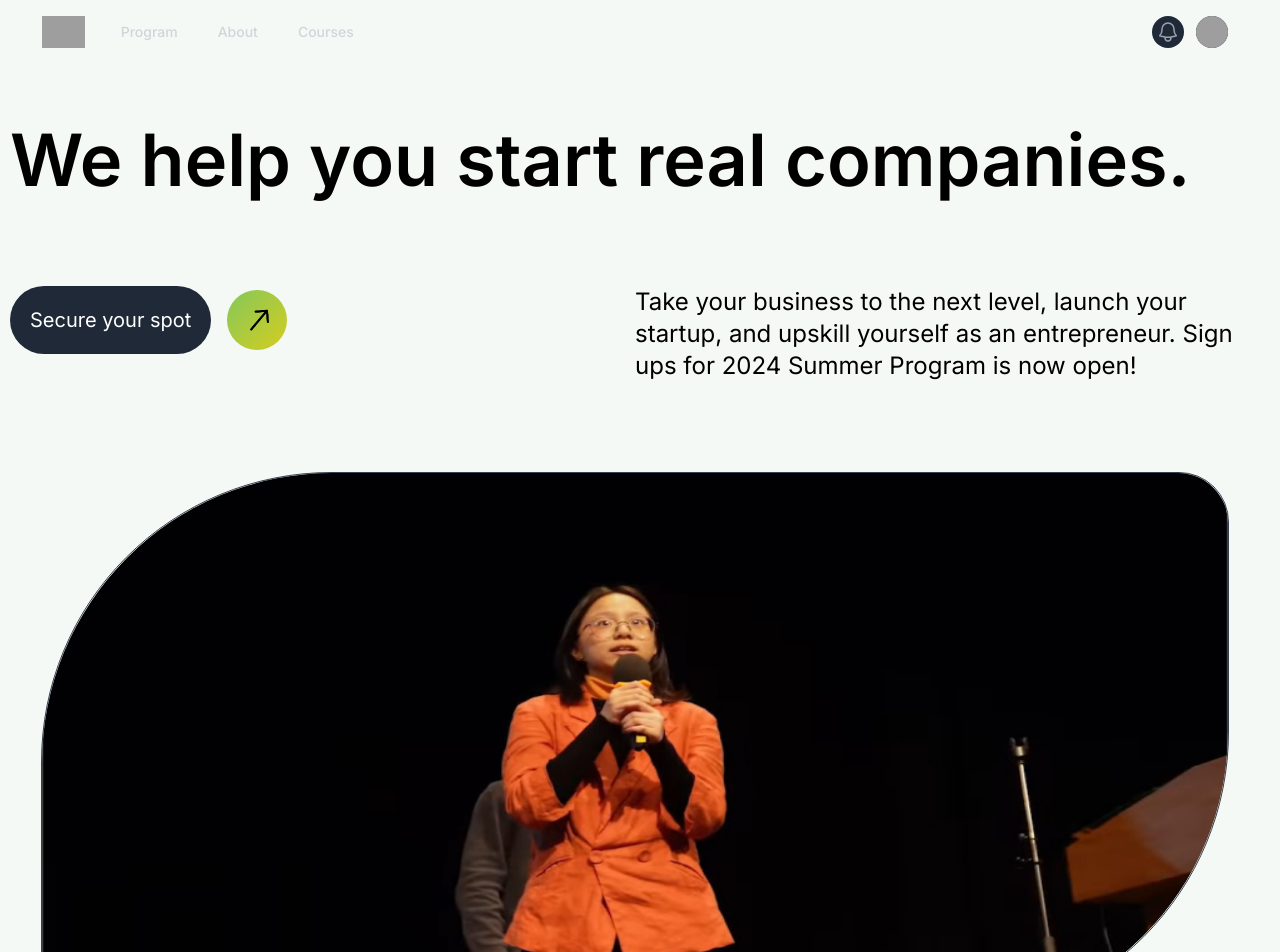
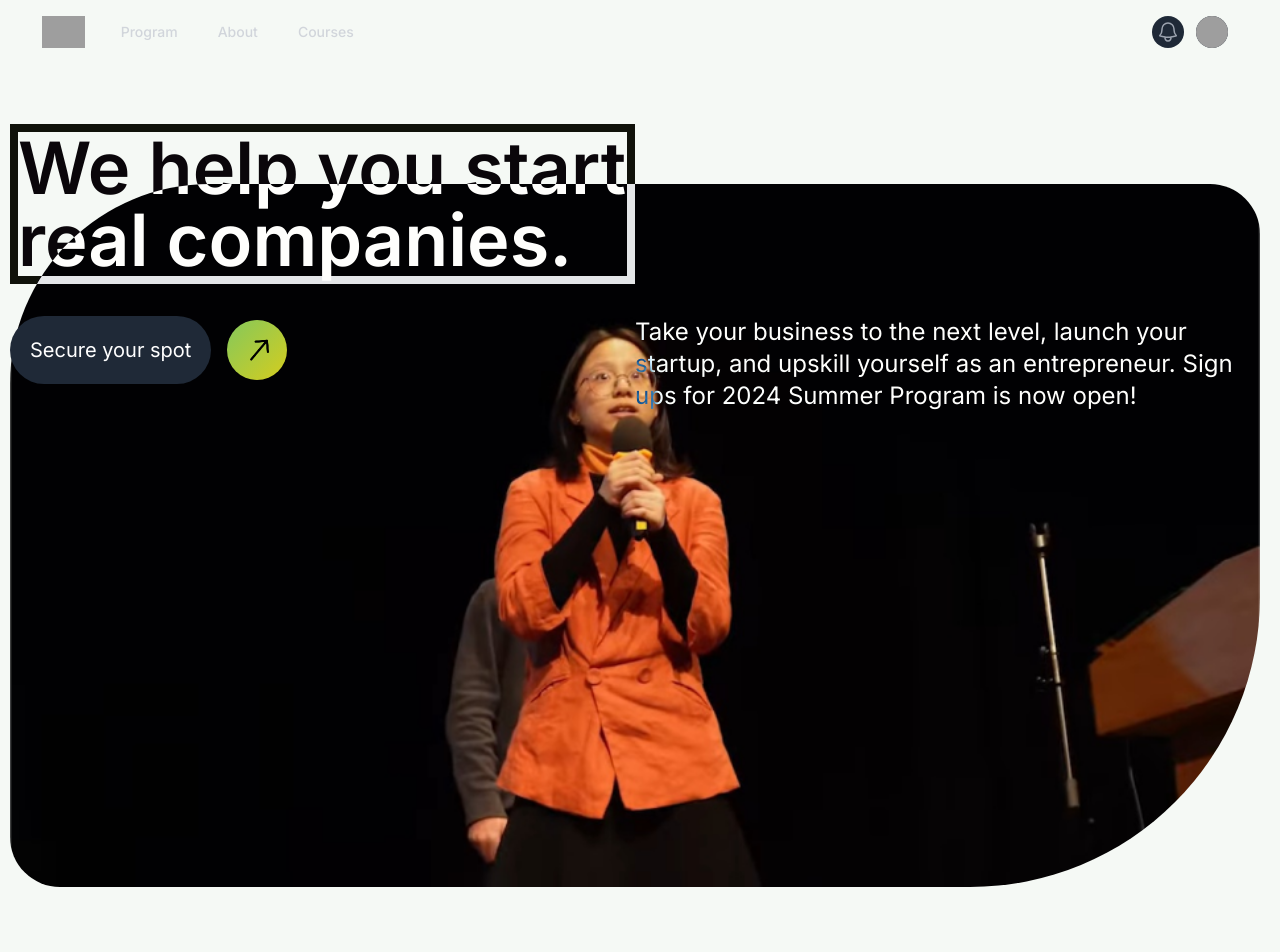
Before and after one commit to Danobentey/hellonext, a Next.js app: page / in a window 1280 px wide. Shown: the top 952 px of the page. Built offline with nearby package versions, Linux system fonts and the light colour scheme; grey boxes are pictures that could not be loaded.

Commit message:
updated header and footer designs

```diff
--- a/src/app/components/Footer.tsx
+++ b/src/app/components/Footer.tsx
@@ -57,8 +57,8 @@ const Footer = () => {
               aria-current={item.current() ? "page" : undefined}
               className={classNames(
                 item.current()
-                  ? " underline text-[30px] m-[20px] text-white"
-                  : "text-[43px] p-[20px] text-gray-300 hover:bg-gray-700 hover:text-white",
+                  ? " underline text-[50px] m-[20px] text-white"
+                  : "text-[50px] p-[20px] text-gray-300 hover:text-[60px]",
                 "rounded-md text-sm font-medium"
               )}
               onClick={() => setActive(item.name)}
@@ -70,15 +70,15 @@ const Footer = () => {
 
         <div className="flex flex-col gap-4 mt-[20px]">
           <p className="text-white text-[18px]">Contact us </p>
-          <p className="flex text-[15px] text-white place-items-center gap-1">
+          <p className="flex text-[15px] text-white place-items-center gap-1 hover:bg-gray-700 hover:text-white">
             <img src={ICONS.linkedin.src} alt="linkedin" className="h-[20px]" />
             LinkedIn
           </p>
-          <p className="flex text-[15px] text-white place-items-center gap-1">
+          <p className="flex text-[15px] text-white place-items-center gap-1 hover:bg-gray-700 hover:text-white">
             <img src={ICONS.fb.src} alt="fb" className="h-[20px]" />
             Facebook
           </p>
-          <p className="flex text-[15px] text-white place-items-center gap-1">
+          <p className="flex text-[15px] text-white place-items-center gap-1 hover:bg-gray-700 hover:text-white">
             <img src={ICONS.insta.src} alt="insta" className="h-[30px]" />
             Instagram
           </p>
--- a/src/app/components/Partners.jsx
+++ b/src/app/components/Partners.jsx
@@ -19,7 +19,6 @@ const Partners = () => {
       } else if (scrollOffset <= -500) {
         setScrollOffset(1)
       }
-      console.log(scrollOffset)
     }, 25)
   })
 
--- a/src/app/page.tsx
+++ b/src/app/page.tsx
@@ -111,29 +111,27 @@ export default function Home() {
 
   return (
     <>
-      <header className="mt-[60px] px-26">
-        <h1 className="text-2xl sm:text-5xl w-full text-center sm:text-left font-semibold lg:text-7xl max-w-full">We help you start real companies.</h1>
+      <header className="mt-[60px] px-26 relative">
+        <h1 className="text-2xl sm:text-5xl w-[50%] text-center sm:text-left font-semibold lg:text-7xl  text-white mix-blend-difference m max-w-50% border-8">We help you start real companies.</h1>
         {/* <img src="" alt="" /> */}
 
-        <div className="flex-col-reverse sm:flex-row flex gap-5 mt-[90px]">
+        <div className="flex-col-reverse relative sm:flex-row flex gap-5 mt-8 sm:h-400px  lg:h-[550px]">
           <Button title="Secure your spot"/>
-          <h2 className="text-2xl ml-auto sm:w-[50%]">
+          <h2 className="text-2xl ml-auto sm:w-[50%] text-white mix-blend-difference">
             Take your business to the next level, launch your startup, and
             upskill yourself as an entrepreneur. Sign ups for 2024 Summer
             Program is now open!
           </h2>
+
         </div>
+        <img
+            src={ICONS.main_hero.src}
+            alt="main"
+            className="absolute -z-50 top-[60px] w-full first-letter:w-full rounded-tl-[200px] rounded-bl-[50px] rounded-tr-[50px] rounded-br-[290px] mx-auto"
+          />
       </header>
 
-      <section>
-        <div className="mt-[90px] mb-9 mx-auto w-[95%] h-auto sm:h-[500px] lg:h-[550px] border border-gray-700 rounded-tl-[290px] rounded-bl-[50px] rounded-tr-[50px] rounded-br-[290px]">
-          <img
-            src={ICONS.main_hero.src}
-            alt="main"
-            className="h-full w-full rounded-tl-[290px] rounded-bl-[50px] rounded-tr-[50px] rounded-br-[290px] mx-auto"
-          />
-        </div>
-      </section>
+
 
       <section className="mt-32 rounded-3xl flex-2 sm:bg-gray-500 p-5 w-[99%]">
         <h2 className="mb-8">OUR PROGRAM</h2>
```
